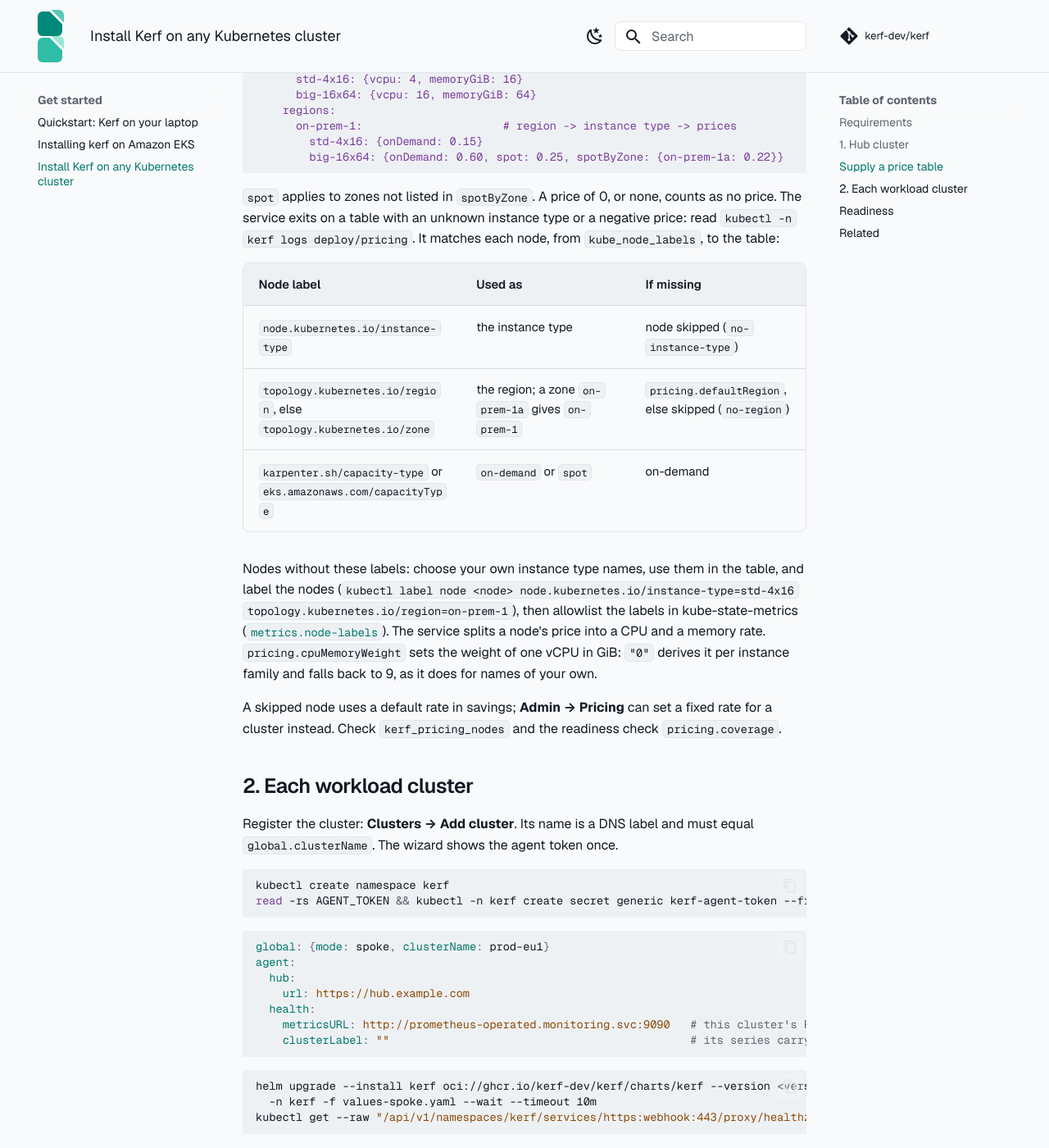
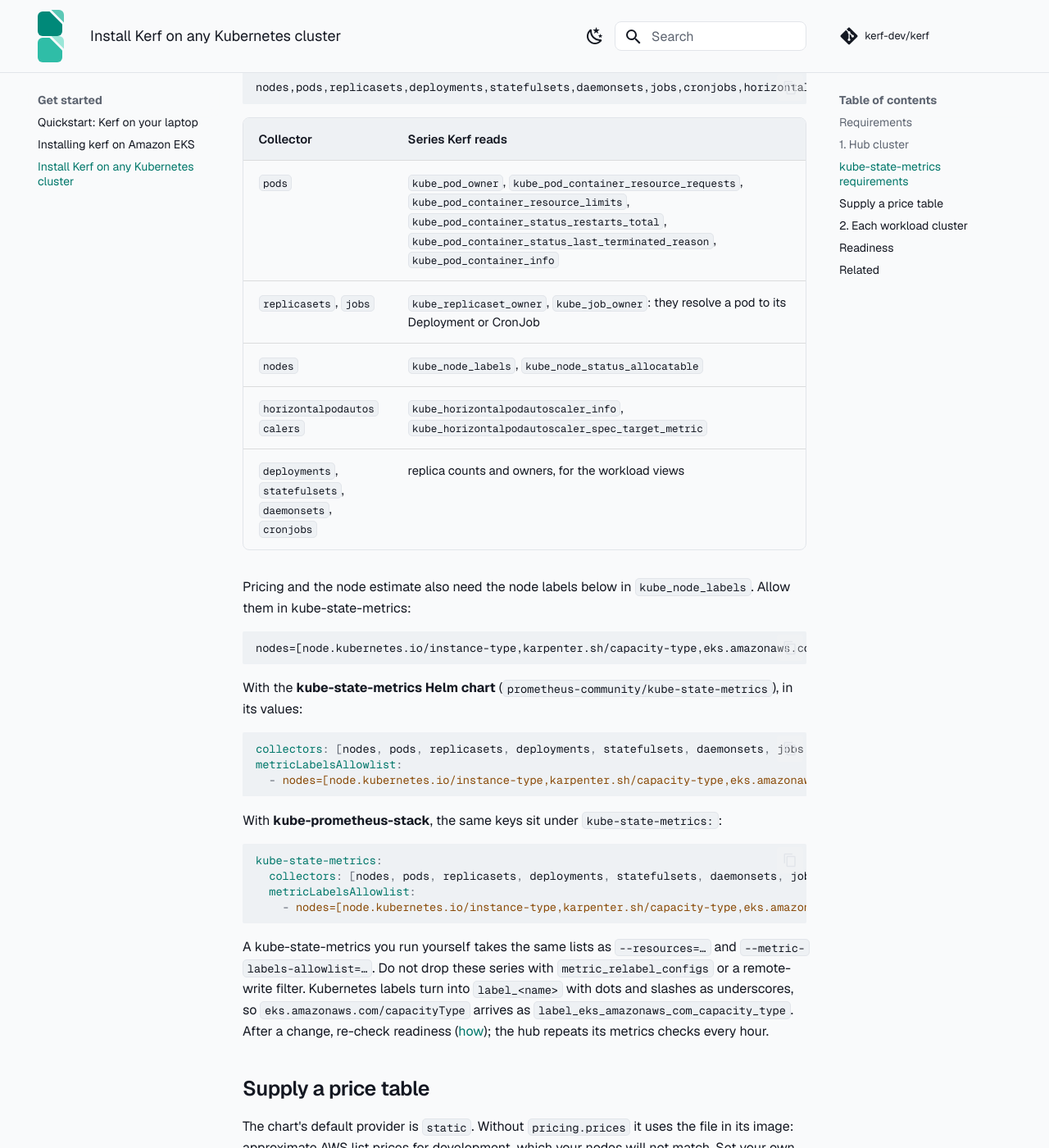
Before and after one commit to kerf-dev/kerf, an MkDocs documentation site: the page built from docs/install/any-cluster.md, in a window 1280 px wide and 1400 px high, scrolled down 2579 px. Shown: the whole window at 82% size. Built offline with MkDocs 1.6.1 and Material for MkDocs 9.7.7, drawn with Linux system fonts in a browser that asks for light colours; comment, search, counter and statistics services are not loaded; the version menu is left out; some of the changed text lies outside the part shown.

Commit message:
docs: drop the ui token and add a single-cluster lab path
The any-cluster guide still created a `ui` token and set `web.token`, which the
chart rejects since sign-in became mandatory, and it left out
`global.imageRegistry`, which the chart requires. Remove the token steps, point
to the upgrade note in the sign-in guide, and add the registry.

Add "Install on an existing cluster": one namespace, `global.mode: all` and an
in-cluster PostgreSQL, with the scrape jobs, the bootstrap admin sign-in, a
port-forward to the UI and how to re-check readiness. Add one list of the
kube-state-metrics collectors and the node-label allowlist Kerf reads, for the
kube-state-metrics chart and for kube-prometheus-stack, and link it from the
EKS guide.

Co-Authored-By: Claude Sonnet 5.5 <noreply@anthropic.com>

````diff
--- a/docs/install/any-cluster.md
+++ b/docs/install/any-cluster.md
@@ -2,6 +2,9 @@
 
 This guide installs Kerf on a conformant Kubernetes cluster that is not Amazon EKS. The difference from the
 [EKS guide](eks.md) is prices: instead of the AWS price list, the pricing service reads a price table you supply.
+
+> **Just evaluating?** [Install on an existing cluster](single-cluster.md) needs one namespace and an in-cluster
+> PostgreSQL, and nothing else from AWS.
 
 > **Note.** EKS is the tested platform. The agent, webhook and recommender use only the Kubernetes API, PromQL and
 > PostgreSQL, but Kerf's tests do not cover other distributions (the local development setup uses k3d).
@@ -15,7 +18,7 @@ cluster (agent, webhook, CRDs) and `all` for everything in one cluster.
 |---|---|
 | Kubernetes | 1.35 is the tested version. In-place resize needs 1.33 or later; before that Kerf falls back to `rollout`. |
 | PostgreSQL | 12 or later, for the hub. Connect directly or through a session-mode pooler, never a transaction-mode one: the hub elects its leader with an advisory lock. |
-| Metrics store | Prometheus, VictoriaMetrics, Thanos or Mimir, holding cAdvisor and kube-state-metrics series of every workload cluster ([list](eks.md#1-prerequisites)). Simplest: every cluster remote-writes to one store with the label `cluster=<cluster name>`, which `hub.config.prometheusURL` points at. Other sources: **Admin → Metrics sources**. |
+| Metrics store | Prometheus, VictoriaMetrics, Thanos or Mimir, holding cAdvisor and kube-state-metrics series of every workload cluster ([what Kerf reads](#kube-state-metrics-requirements)). Simplest: every cluster remote-writes to one store with the label `cluster=<cluster name>`, which `hub.config.prometheusURL` points at. Other sources: **Admin → Metrics sources**. |
 | cert-manager | On every workload cluster, for the webhook's serving certificate. |
 | Network | Workload clusters reach the hub API over HTTPS. The API server reaches the nodes on port 9443 (the webhook). NetworkPolicies are off by default (`networkPolicy.enabled`). |
 
@@ -37,7 +40,7 @@ For a private database CA, mount it with `hub.database.caBundle` and add `sslroo
 the URL. The chart generates the key that encrypts datasource credentials and keeps it on uninstall: [back it up](../operate/backup.md). Write `values-hub.yaml`:
 
 ```yaml
-global: {mode: hub, clusterName: hub-cluster}
+global: {mode: hub, clusterName: hub-cluster, imageRegistry: ghcr.io/kerf-dev}
 hub:
   database: {existingSecret: hub-db}
   auth: {bootstrapAdmin: {existingSecret: hub-bootstrap-admin}}
@@ -69,18 +71,65 @@ helm upgrade --install kerf oci://ghcr.io/kerf-dev/kerf/charts/kerf --version <v
 kubectl -n kerf rollout status deploy/hub
 ```
 
-Released charts pull the images of the same release from `ghcr.io/kerf-dev/kerf`. The `ui` and `pricing` tokens
-do not exist yet, so `web` and `pricing` wait for their Secrets. Sign in as `admin` with the password in the
-Secret `hub-bootstrap-admin`, change it, and create a token with role `ui` and one with role `pricing` under
-**Admin → Access → Tokens**. A token is shown once.
+Released charts pull the images of the same release from `ghcr.io/kerf-dev/kerf`. The `pricing` token does not
+exist yet, so `pricing` waits for its Secret. Sign in at `https://kerf.example.com` as `admin` with the password in
+the Secret `hub-bootstrap-admin`, change it, and create a token with role `pricing` under
+**Admin → Access → Tokens**. A token is shown once. Everyone who uses Kerf signs in with a user of their own or
+through your identity provider ([Sign-in and access](../auth.md)); the UI holds no token. If you used an older
+guide that created a `ui` token, [remove it](../auth.md#upgrading-from-anonymous-read-access).
 
 ```bash
-kubectl -n kerf create secret generic kerf-ui-token --from-literal=token="<ui token>"
 kubectl -n kerf create secret generic kerf-pricing-token --from-literal=token="<pricing token>"
-kubectl -n kerf rollout restart deploy/web      # nginx reads the token at start
 ```
 
 **Check:** `curl -sS https://hub.example.com/readyz` prints `ok`.
+
+## kube-state-metrics requirements
+
+Kerf reads these kube-state-metrics series. The readiness checks `metrics.ksm-owners`, `metrics.ksm-resources`,
+`metrics.node-labels`, `metrics.hpa` and `metrics.node-allocatable` test them, and
+[Cluster readiness](../operate/readiness.md) lists the fixes. Enable these collectors (the `--resources` flag):
+
+```
+nodes,pods,replicasets,deployments,statefulsets,daemonsets,jobs,cronjobs,horizontalpodautoscalers
+```
+
+| Collector | Series Kerf reads |
+|---|---|
+| `pods` | `kube_pod_owner`, `kube_pod_container_resource_requests`, `kube_pod_container_resource_limits`, `kube_pod_container_status_restarts_total`, `kube_pod_container_status_last_terminated_reason`, `kube_pod_container_info` |
+| `replicasets`, `jobs` | `kube_replicaset_owner`, `kube_job_owner`: they resolve a pod to its Deployment or CronJob |
+| `nodes` | `kube_node_labels`, `kube_node_status_allocatable` |
+| `horizontalpodautoscalers` | `kube_horizontalpodautoscaler_info`, `kube_horizontalpodautoscaler_spec_target_metric` |
+| `deployments`, `statefulsets`, `daemonsets`, `cronjobs` | replica counts and owners, for the workload views |
+
+Pricing and the node estimate also need the node labels below in `kube_node_labels`. Allow them in kube-state-metrics:
+
+```
+nodes=[node.kubernetes.io/instance-type,karpenter.sh/capacity-type,eks.amazonaws.com/capacityType,topology.kubernetes.io/zone,topology.kubernetes.io/region]
+```
+
+With the **kube-state-metrics Helm chart** (`prometheus-community/kube-state-metrics`), in its values:
+
+```yaml
+collectors: [nodes, pods, replicasets, deployments, statefulsets, daemonsets, jobs, cronjobs, horizontalpodautoscalers]
+metricLabelsAllowlist:
+  - nodes=[node.kubernetes.io/instance-type,karpenter.sh/capacity-type,eks.amazonaws.com/capacityType,topology.kubernetes.io/zone,topology.kubernetes.io/region]
+```
+
+With **kube-prometheus-stack**, the same keys sit under `kube-state-metrics:`:
+
+```yaml
+kube-state-metrics:
+  collectors: [nodes, pods, replicasets, deployments, statefulsets, daemonsets, jobs, cronjobs, horizontalpodautoscalers]
+  metricLabelsAllowlist:
+    - nodes=[node.kubernetes.io/instance-type,karpenter.sh/capacity-type,eks.amazonaws.com/capacityType,topology.kubernetes.io/zone,topology.kubernetes.io/region]
+```
+
+A kube-state-metrics you run yourself takes the same lists as `--resources=…` and `--metric-labels-allowlist=…`.
+Do not drop these series with `metric_relabel_configs` or a remote-write filter. Kubernetes labels turn into
+`label_<name>` with dots and slashes as underscores, so `eks.amazonaws.com/capacityType` arrives as
+`label_eks_amazonaws_com_capacity_type`. After a change, re-check readiness
+([how](single-cluster.md#5-readiness)); the hub repeats its metrics checks every hour.
 
 ## Supply a price table
 
@@ -130,7 +179,7 @@ read -rs AGENT_TOKEN && kubectl -n kerf create secret generic kerf-agent-token -
 ```
 
 ```yaml
-global: {mode: spoke, clusterName: prod-eu1}
+global: {mode: spoke, clusterName: prod-eu1, imageRegistry: ghcr.io/kerf-dev}
 agent:
   hub:
     url: https://hub.example.com
@@ -152,9 +201,11 @@ A hub certificate from a private CA needs `agent.hub.caBundle`.
 
 The cluster should reach *Metrics OK*, then *Ready for audit* once the recommender has run (daily by default; an admin
 can start a run with `POST /v1/admin/recompute?cluster=<cluster>`), then *Automation ready*. Every check and its fix:
-[Cluster readiness](../operate/readiness.md). Workloads stay in `audit` until you set a policy.
+[Cluster readiness](../operate/readiness.md). The hub repeats its metrics checks every hour and on a re-check
+(`POST /v1/clusters/<cluster>/readiness/recheck`): a recompute alone does not refresh them. Workloads stay in `audit` until you set a policy.
 
 ## Related
 
+- [Install on an existing cluster: one namespace, in-cluster PostgreSQL](single-cluster.md)
 - [Install on Amazon EKS](eks.md)
 - [Cluster readiness](../operate/readiness.md), [chart values](../reference/values/README.md), [pricing values](../reference/values/pricing.md)
````
Also changed, not shown: other parts of docs/install/any-cluster.md (+0 -1 lines), CHANGELOG.md (+8 -0 lines), README.md (+3 -0 lines), docs/README.md (+2 -1 lines), docs/install/eks.md (+5 -1 lines), docs/install/single-cluster.md (added, +152 -0 lines).
